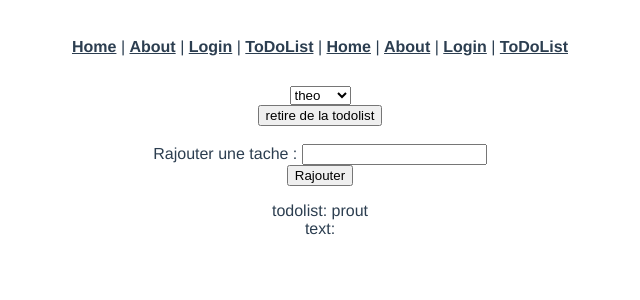
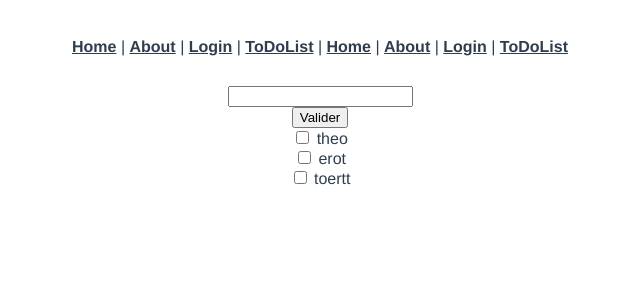
Before and after one commit to theo972/VUE.JS, a Vue app: page /ToDolist in a window 1280 px wide. Shown: the top 300 px of the page, without its empty margins (320-960 px from the left). Built offline with nearby package versions, Linux system fonts and the light colour scheme.

Commit message:
add add to the todo list

```diff
--- a/src/components/ToDo.vue
+++ b/src/components/ToDo.vue
@@ -1,46 +1,37 @@
 <template>
     <div>
-        <form @submit.prevent="deletetodo">
-            <select todoli ="todolist" size="1">
-            <option>theo</option>
-            <option>antho</option>
-            <option>Jimmy</option>
-            </select>
-            <br/>
-            <button type="submit">retire de la todolist</button>
+        <form @submit.prevent="SubmitText">
+            <input type='text' v-model="text" /> <br/>
+            <button type ="submit">Valider</button>
         </form>
-        <form @submit.prevent="handleSubmits">
-         <br/>
-            Rajouter une tache :
-            <input type='text' v-model="text" /> <br/>
-             <button type="submit">Rajouter</button>
-        </form>
-    <div>
-        <p>
-            todolist: {{ todoli }} <br/>
-            text: {{ text }}
-        </p>
+        <div>
+            <div v-for="(item, index) in tableau" :key="index">
+                <input type ="checkbox">
+                {{ item }}
+
+            </div>
+        </div>
     </div>
-    </div>
+
+
 </template>
 
 <script>
 export default {
-    data() {
+    data(){
         return{
-            todoli: 'prout',
-            text: '',
+            tableau: ['theo','erot','toertt'],
+            text: "",
         }
     },
 
-    methods: {
-        deletetodo (){
+     methods:{
+         SubmitText () {
+            this.tableau.push(this.text);
 
-        },
-        handleSubmits (){
-            alert('vous avez rajouter' + text )
-        }
-    }
+
+         }
+     }
+
 }
-
 </script>
```
